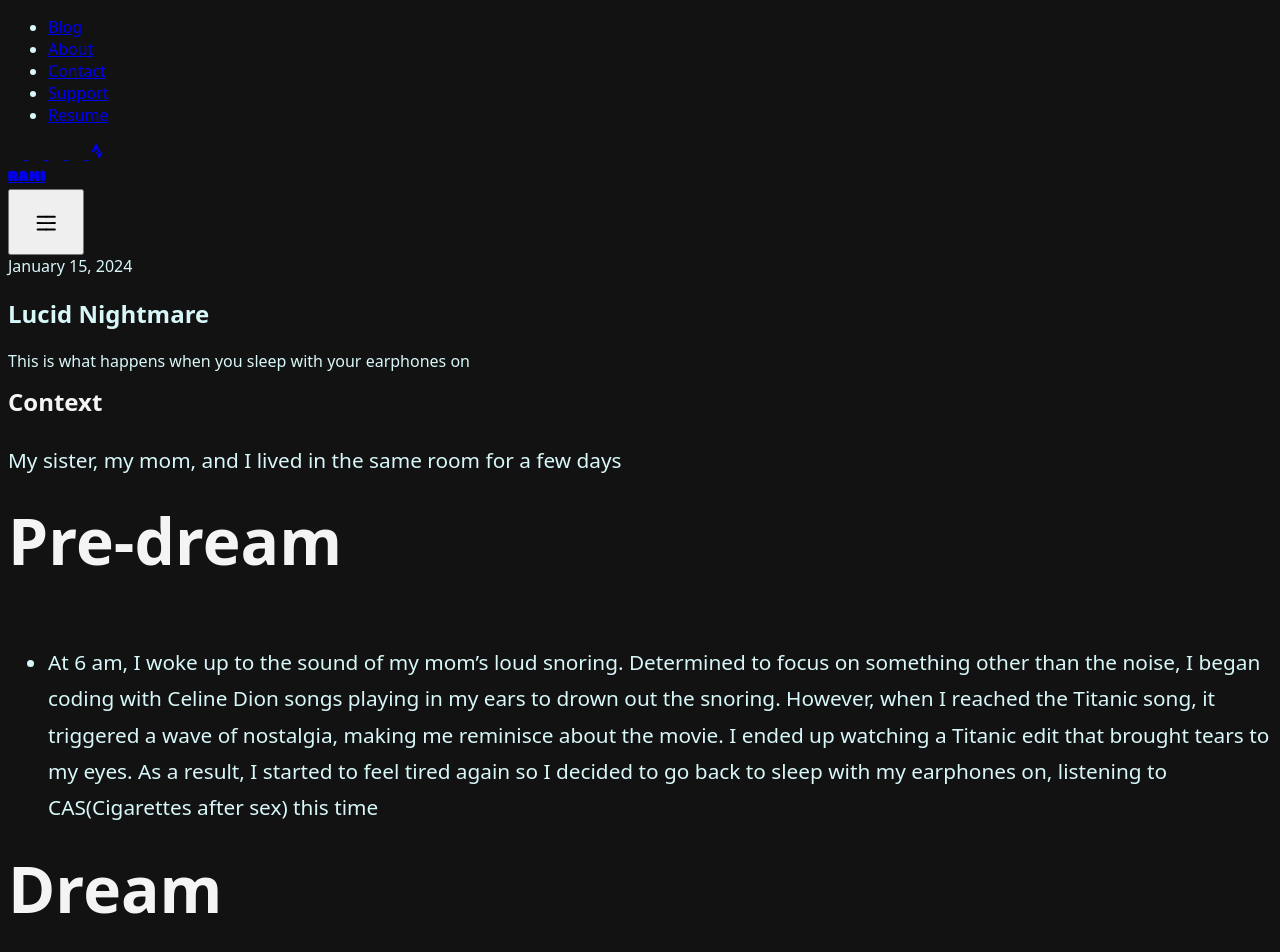
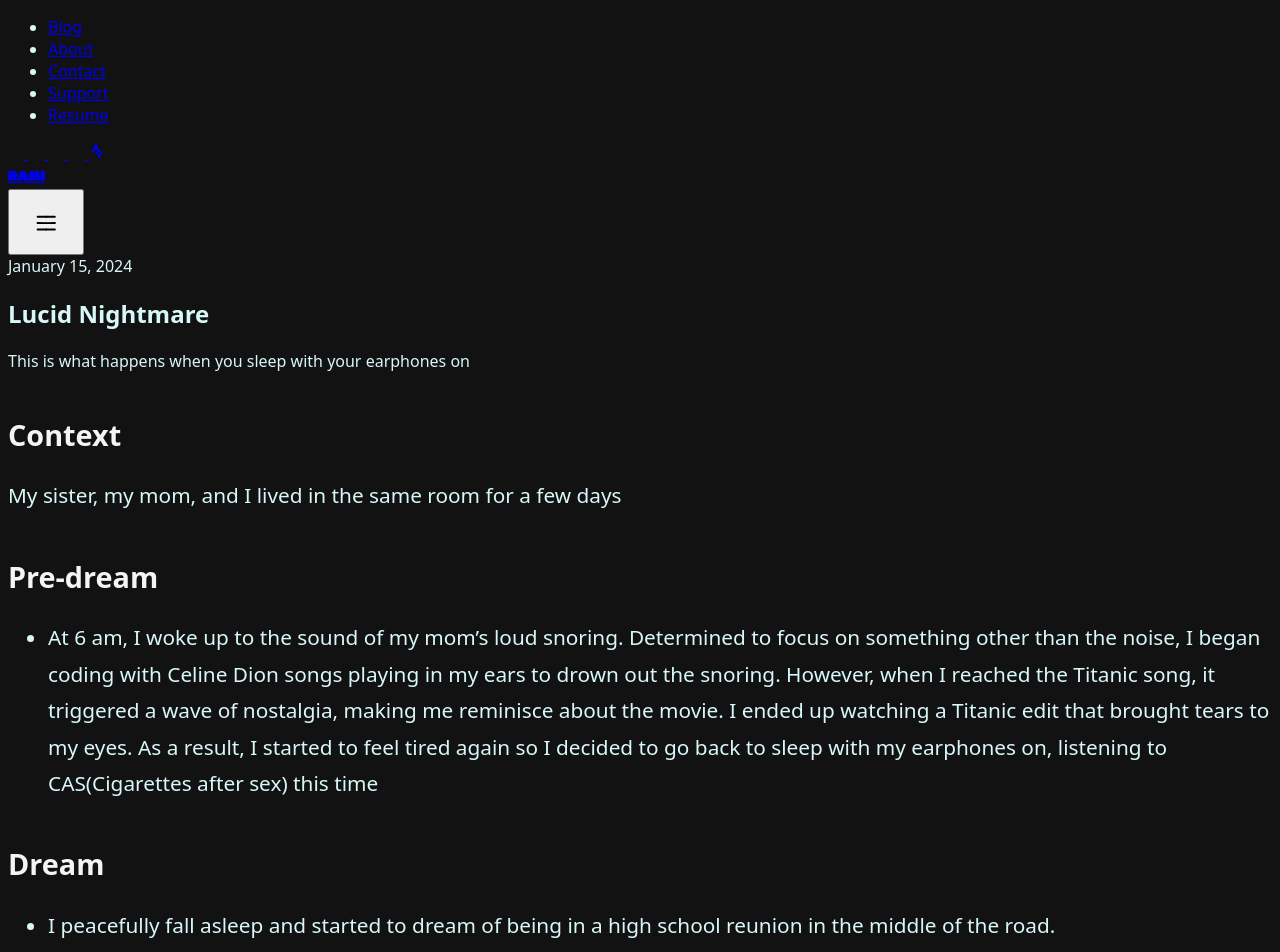
Before and after one commit to psycho-baller/portfolio, an Astro site: page /blog/nightmare in a window 1280 px wide. Shown: the top 952 px of the page. Built offline with nearby package versions, Linux system fonts and the light colour scheme; Astro itself is replaced by a stand-in of ours; some icons are missing.

Commit message:
fix header size

```diff
--- a/src/content/blog/nightmare.md
+++ b/src/content/blog/nightmare.md
@@ -4,15 +4,16 @@ description: "This is what happens when you sleep with your earphones on"
 pubDate: "Jan 16, 2024"
 ---
 
-### Context
+
+## Context
 
 My sister, my mom, and I lived in the same room for a few days
 
-# Pre-dream
+## Pre-dream
 
 - At 6 am, I woke up to the sound of my mom's loud snoring. Determined to focus on something other than the noise, I began coding with Celine Dion songs playing in my ears to drown out the snoring. However, when I reached the Titanic song, it triggered a wave of nostalgia, making me reminisce about the movie. I ended up watching a Titanic edit that brought tears to my eyes. As a result, I started to feel tired again so I decided to go back to sleep with my earphones on, listening to CAS(Cigarettes after sex) this time
 
-# Dream
+## Dream
 
 - I peacefully fall asleep and started to dream of being in a high school reunion in the middle of the road.
 - in there, I had my earphones on, listening to music, and as a result, I couldn't listen to anyone. I removed my earphones in the dream but the music wouldn't stop. I was very confused
@@ -25,11 +26,11 @@ My sister, my mom, and I lived in the same room for a few days
 	- I take off my earphones as the situation started to get serious, but the music continued on playing. That's when I noticed that I'm still in a dream, which made me very happy at first because I thought I could escape this horror by just waking up
 	- But I was wrong, I wasn't able to just open my eyes for some reason. I take another glance at the man and see an evil smile on his face. I start to panic and try harder until I was able to see some sort of light that's cutting through my dream. I was halfway there, but couldn't get myself to open my eyes more. So I try to scream something along the lines of "I'm here" because at this point, my fear made me feel like I've been stuck in this dream for so long, that my mom, or even some emergency doctor was trying to wake me up.
 
-# Post-dream
+## Post-dream
 
 - After what felt like an eternity, I was able to escape the dream. The first thing I did was remove my earphones (which was playing "you're the only good thing in my life"... Never thought I would have a nightmare listening to this song) to confirm that I am actually awake. I then go to my phone to check how long have I been sleeping for... 1 hour, not hundreds as I thought for a split second
 	- I'm never going to know if I actually managed to actually say "I'm here" or not. You know these few seconds you spend waiting to enter the nether in Minecraft? That's where I felt I was in as I tried to wake up from my dream.
 
-# Post post-dream
+## Post post-dream
 
 - Few days later I was in a plane, where I finally decided to watch Waking Life (Life changing kind of movie) where they discuss lucid dreaming.
```
